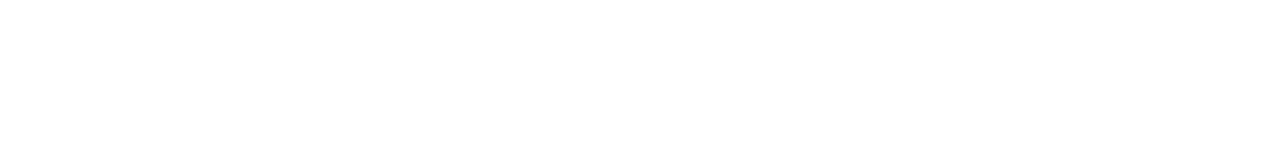
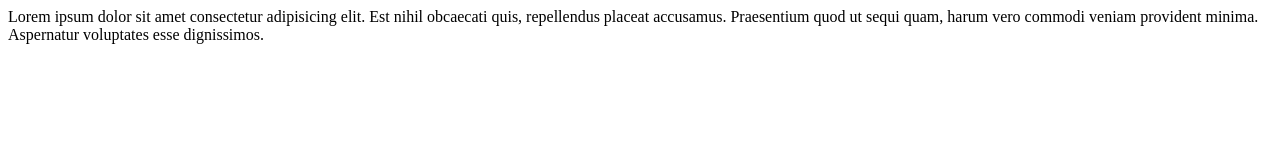
Before and after one commit to UsaidRao/project-07, a plain HTML site: page index.html in a window 1280 px wide. Drawn offline with Linux system fonts and the light colour scheme.

Commit message:
second commit

```diff
--- a/index.html
+++ b/index.html
@@ -7,6 +7,6 @@
     <link rel="stylesheet" href="index.css">
 </head>
 <body>
-
+    <div>Lorem ipsum dolor sit amet consectetur adipisicing elit. Est nihil obcaecati quis, repellendus placeat accusamus. Praesentium quod ut sequi quam, harum vero commodi veniam provident minima. Aspernatur voluptates esse dignissimos.</div>
 </body>
 </html>
```
